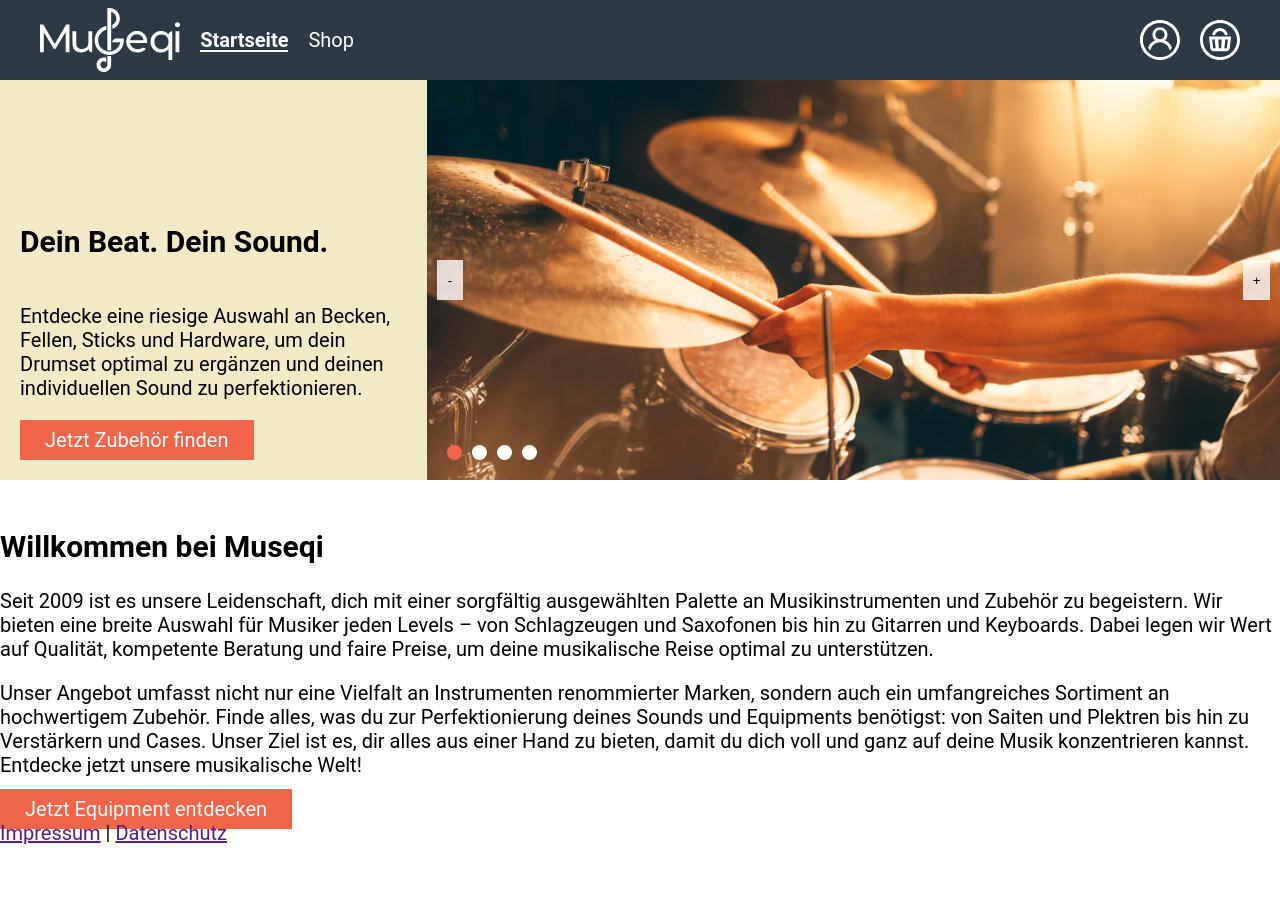
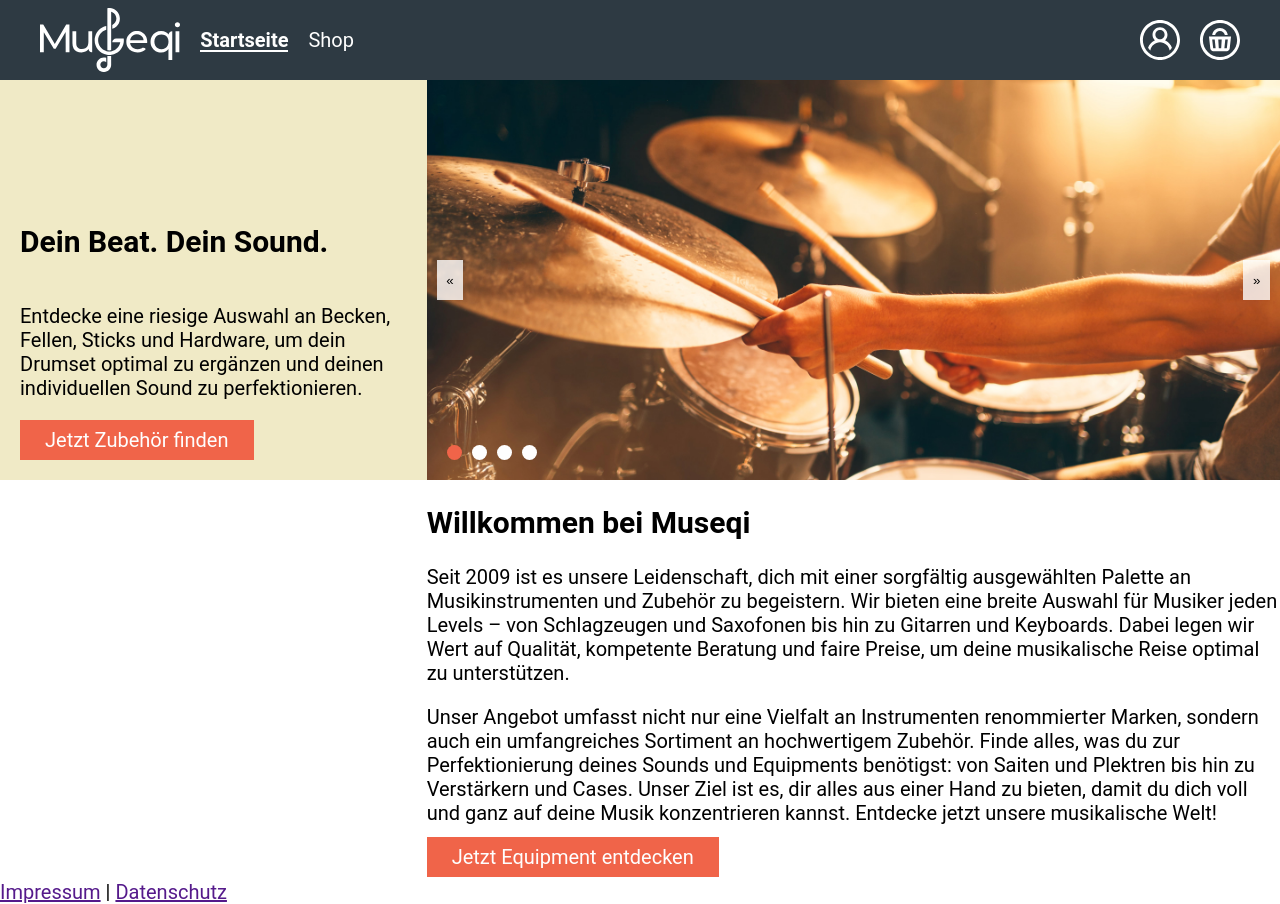
Before and after one commit to SandroHatzfeld/Shopping-Cart, a React (Vite) app: page / in a window 1280 px wide. Before the commit the page ends 845 px from the top, so only its background shows below. Built offline with nearby package versions, Linux system fonts and the light colour scheme; a web font is replaced by a local one.

Commit message:
small correction for sliders

```diff
--- a/src/components/ImageSlider.jsx
+++ b/src/components/ImageSlider.jsx
@@ -6,9 +6,6 @@ export default function ImageSlider() {
   const [sliderIndex, setSliderIndex] = useState(0)
 
 
-  const prevItem = () => {
-    setSliderIndex(sliderIndex - 1)
-  }
   return (
     <section className="slider-wrapper">
       <div className="slider-content-container">
@@ -42,14 +39,14 @@ export default function ImageSlider() {
               <button
                 key={index}
                 onClick={() => setSliderIndex(index)}
-                className={sliderIndex % sliderItems.length === index ? "active" : ""}
+                className={sliderIndex === index ? "active" : ""}
               ></button>
             )
           })}
         </div>
         <div className="slider-buttons-container">
-          <button onClick={() => setSliderIndex(sliderIndex ? sliderIndex - 1 :  sliderItems.length - 1 )}>-</button>
-          <button onClick={() => setSliderIndex((sliderIndex + 1) )}>+</button>
+          <button onClick={() => setSliderIndex(sliderIndex ? sliderIndex - 1 :  sliderItems.length - 1 )}>«</button>
+          <button onClick={() => setSliderIndex((sliderIndex + 1) % sliderItems.length )}>»</button>
         </div>
       </div>
     </section>
--- a/src/styles/main.scss
+++ b/src/styles/main.scss
@@ -29,7 +29,8 @@ body {
   padding: 0;
 }
 
-a, button {
+a,
+button {
   cursor: pointer;
 }
 nav {
@@ -102,11 +103,12 @@ nav {
   }
 }
 
-.slider-wrapper {
+section {
   width: 100%;
   height: 400px;
   display: grid;
   grid-template-columns: 1fr 2fr;
+}
 
 .slider-content-container,
 .slider-image-container {
@@ -134,13 +136,13 @@ nav {
   align-content: center;
   z-index: 0;
 
-
   img {
     width: 100%;
     height: auto;
   }
 }
-	.slider-dots-container, .slider-buttons-container {
+.slider-dots-container,
+.slider-buttons-container {
   z-index: 10;
   position: absolute;
 }
@@ -183,5 +185,3 @@ nav {
     background-color: transparentize($lightColor, $amount: 0.2);
   }
 }
-
-}
```
Lines whose indentation alone changed are shown as unchanged.
